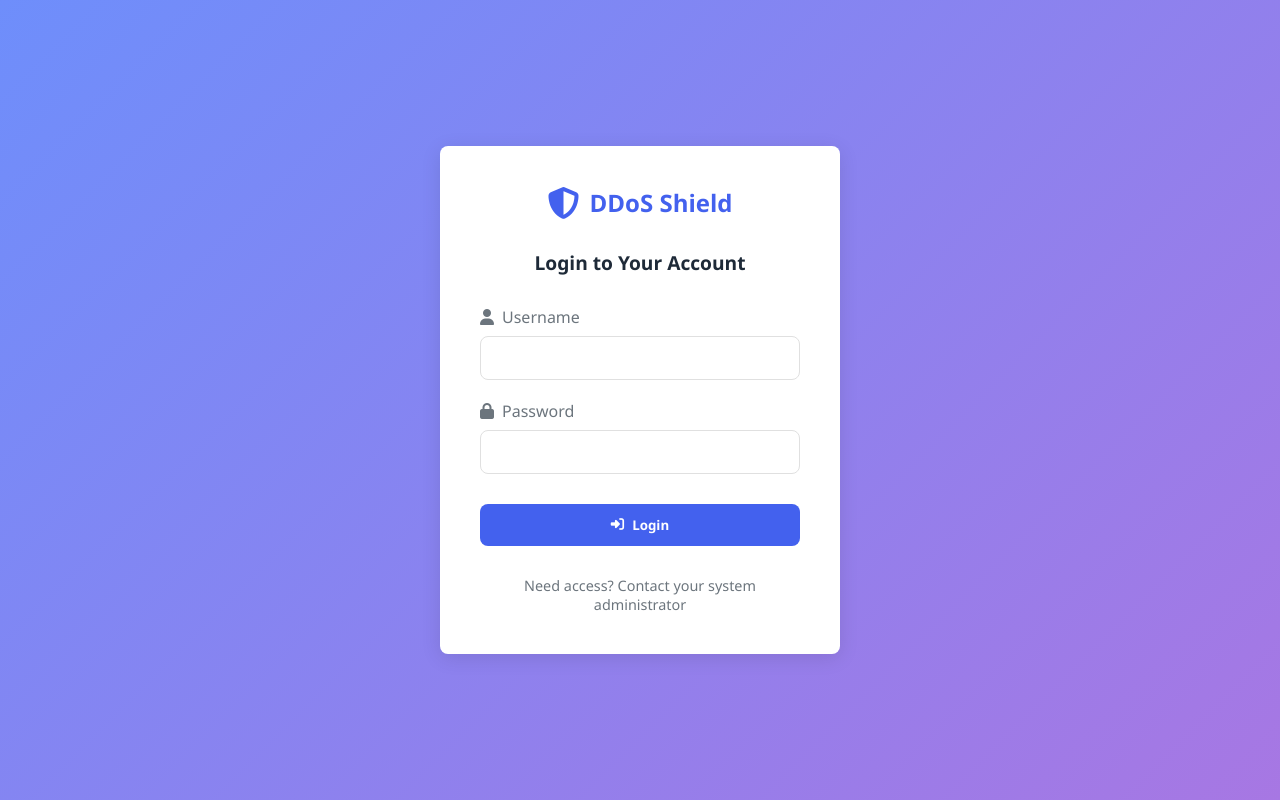
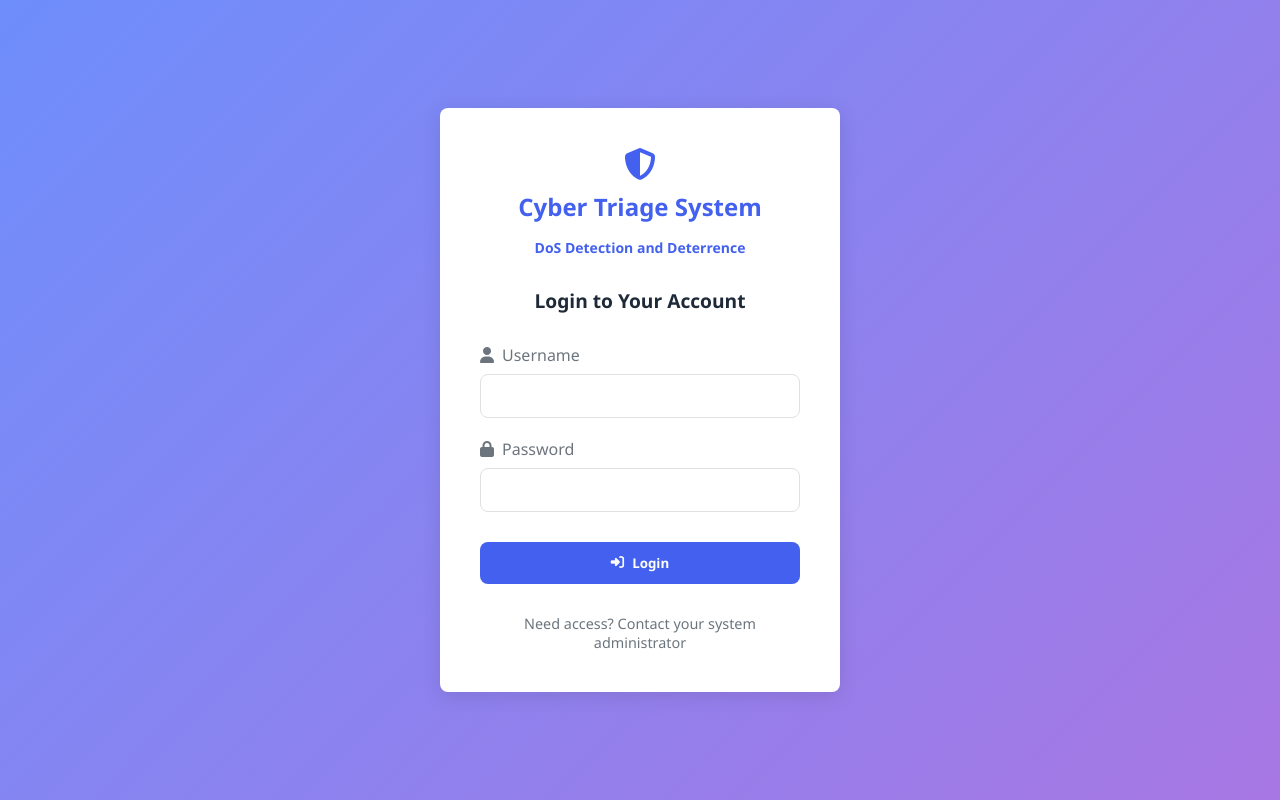
Before and after one commit to kishan0818/CyberTriage, a Flask app: page / in a window 1280 px wide. Run offline with Flask 3, Linux system fonts and the light colour scheme.

Commit message:
Adjusted threshold

```diff
--- a/app.py
+++ b/app.py
@@ -174,8 +174,8 @@
                 std_val = values.std()
                 if std_val > 0:  # Avoid division by zero
                     threshold_values[col] = {
-                        'suspicious': mean_val + 2 * std_val,
-                        'malicious': mean_val + 3 * std_val
+                        'suspicious': mean_val + 1.4 * std_val,
+                        'malicious': mean_val +  1.8 * std_val
                     }
                     print(f"For {col}: suspicious > {threshold_values[col]['suspicious']}, malicious > {threshold_values[col]['malicious']}")
 
--- a/templates/index.html
+++ b/templates/index.html
@@ -3,9 +3,27 @@
 <head>
     <meta charset="UTF-8">
     <meta name="viewport" content="width=device-width, initial-scale=1.0">
-    <title>DDoS Detection System</title>
+    <title>CyberTriage</title>
     <link rel="stylesheet" href="/static/style.css">
     <link rel="stylesheet" href="https://cdnjs.cloudflare.com/ajax/libs/font-awesome/6.4.0/css/all.min.css">
+    <style>
+        .logo {
+        text-align: center; /* Centers all text inside */
+        display: flex;
+        flex-direction: column; /* Stack items vertically */
+        align-items: center; /* Ensure all elements are centered */
+         }
+
+        .subtitle {
+            white-space: nowrap; /* Prevents text from wrapping */
+            text-align: center;
+            font-size: 14px;
+            font-weight: bold;
+            display: block; /* Ensures it's treated as a block element */
+            margin-top: 5px;
+        }
+
+    </style>
 </head>
 <body>
     <div class="container">
@@ -13,7 +31,10 @@
             <div class="auth-card">
                 <div class="logo">
                     <i class="fas fa-shield-alt"></i>
-                    <h1>DDoS Shield</h1>
+                    <h1>Cyber Triage System</h1>
+                    <h3 class="subtitle">
+                        DoS Detection and Deterrence
+                    </h3>
                 </div>
                 <h2>Login to Your Account</h2>
                 <form action="/login" method="POST" class="auth-form">
```
